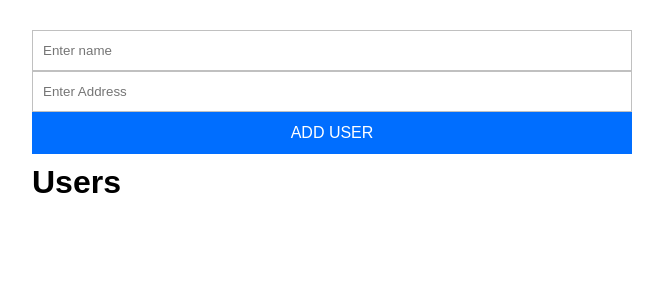
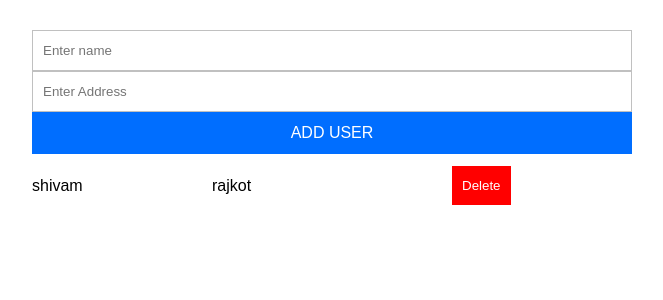
Before and after one commit to shivamvora/react-redux-demo, a React (Create React App) app: page / in a window 1280 px wide. Shown: the top 300 px of the page, without its empty margins (308-971 px from the left). Built offline with nearby package versions, Linux system fonts and the light colour scheme.

Commit message:
insert done

```diff
--- a/src/App.css
+++ b/src/App.css
@@ -37,3 +37,25 @@ form{
   text-transform: uppercase;
   font-size: 16px;
 }
+.row{
+  display: flex;
+  align-items: center;
+  margin-top: 12px;
+  flex: wrap;
+}
+.name{
+  width: 30%;
+}
+.address{
+  width: 40%;
+
+}
+.user-btn{
+  width: 30%;
+
+}
+.btn-danger{
+  background-color: red;
+
+
+}
--- a/src/Form.js
+++ b/src/Form.js
@@ -7,7 +7,9 @@ const Form = () => {
     const dispatch = useDispatch();
     const storeUser = ( e ) => {
         e.preventDefault();
-        dispatch( { type: 'ADD_USER', payload:{name,address}} );
+        dispatch( { type: 'ADD_USER', payload: { id: uuidv4(), name, address } } );
+        setName( '' );
+        setAddress( '' );
     }
     return (
         <div>
--- a/src/Users.js
+++ b/src/Users.js
@@ -2,13 +2,22 @@ import React from 'react';
 import { useSelector } from "react-redux";
 
 const Users = () => {
-    const state = useSelector( abc => abc );
-    console.log( state );
+    const { users } = useSelector( abc => abc );
+
     return (
         <div>
+            {users ? users.map( user => (
+                <div className="row" key={user.id} >
+                    <div className="name">{user.name}</div>
+                    <div className="address">{user.address}</div>
+                    <div className="user-btn">
+                        <button className="btn btn-danger">Delete</button>
+                    </div>
 
-            <h1>Users</h1>
-        </div>
+                </div>
+            ) ) : ''
+            }
+        </div >
     )
 }
 
```
